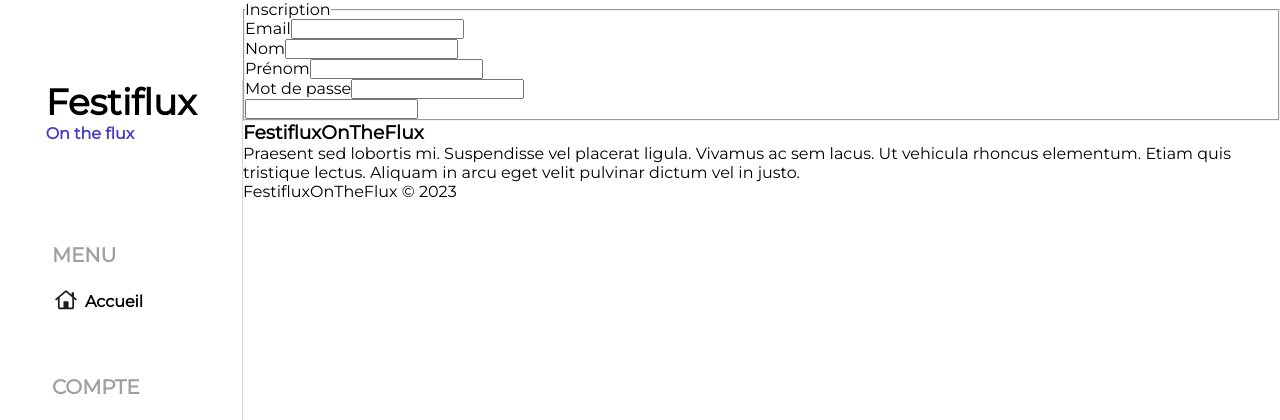
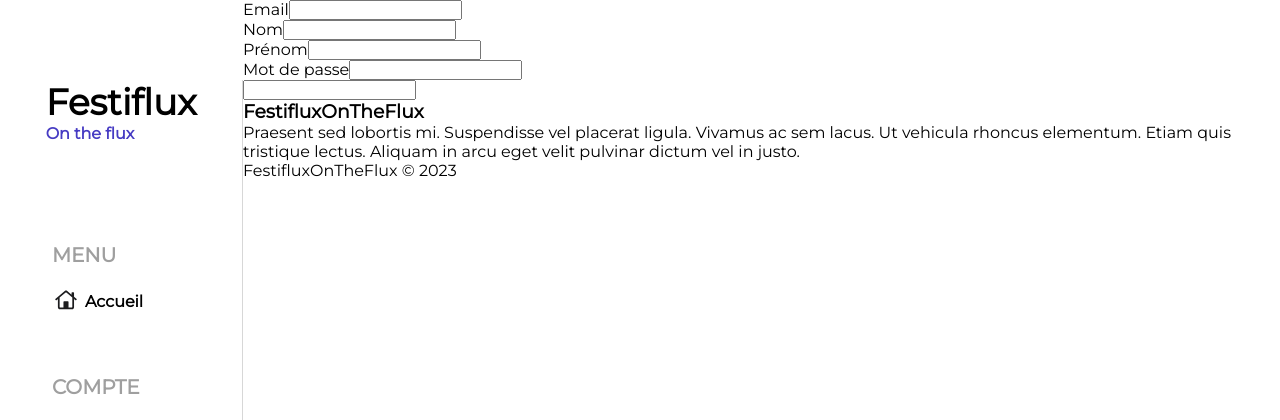
Before and after one commit to Rayan-guemar/SAE_3A_RACDV_SETE, a Symfony app: template templates/utilisateur/inscription.html.twig in a window 1280 px wide. Shown: the top 420 px of the page. Run offline with Twig, Linux system fonts and the light colour scheme; the template is opened without the code that fills it, so the values that code supplies are empty; form fields are guessed from the names that the template uses; style sheets or scripts are compiled from the project's sources; some libraries are stand-ins or nearby versions.

Commit message:
added scss file for authentication and updated twig files

```diff
--- a/templates/utilisateur/inscription.html.twig
+++ b/templates/utilisateur/inscription.html.twig
@@ -3,29 +3,26 @@
 {% block title %}Inscription{% endblock %}
 
 {% block body %}
-    <main>
-        {{ form_start(form, {'attr': {'class': ''}}) }}
-        <fieldset>
-            <legend>Inscription</legend>
+  <main class="registration-form">
+    {{ form_start(form, {'attr': {'class': 'registration-form__form'}}) }}
 
-            <div class="access-container">
-                {{ form_row(form.email, {'label': 'Email'}) }}
+      <div class="registration-form__field">
+        {{ form_row(form.email, {'label': 'Email', 'attr': {'class': 'registration-form__input'}}) }}
       </div>
 
-            <div class="access-container">
-                {{ form_row(form.nom, {'label': 'Nom'}) }}
+      <div class="registration-form__field">
+        {{ form_row(form.nom, {'label': 'Nom', 'attr': {'class': 'registration-form__input'}}) }}
       </div>
 
-            <div class="access-container">
-                {{ form_row(form.prenom, {'label': 'Prénom'}) }}
+      <div class="registration-form__field">
+        {{ form_row(form.prenom, {'label': 'Prénom', 'attr': {'class': 'registration-form__input'}}) }}
       </div>
 
-            <div class="access-container">
-                {{ form_row(form.plain_mot_de_passe, {'label': 'Mot de passe'}) }}
+      <div class="registration-form__field">
+        {{ form_row(form.plain_mot_de_passe, {'label': 'Mot de passe', 'attr': {'class': 'registration-form__input'}}) }}
       </div>
 
-            {{ form_widget(form.inscription, {'label': 'S\'inscrire', 'attr': {'class': ''}}) }}
-        </fieldset>
+      {{ form_widget(form.inscription, {'label': 'S\'inscrire', 'attr': {'class': 'registration-form__submit'}}) }}
 
       {{ form_rest(form) }}
     {{ form_end(form) }}
```
Also changed, not shown: assets/styles/authForm.scss (added, +46 -0 lines), templates/utilisateur/login.html.twig (+17 -12 lines). Lines whose indentation alone changed are shown as unchanged.
